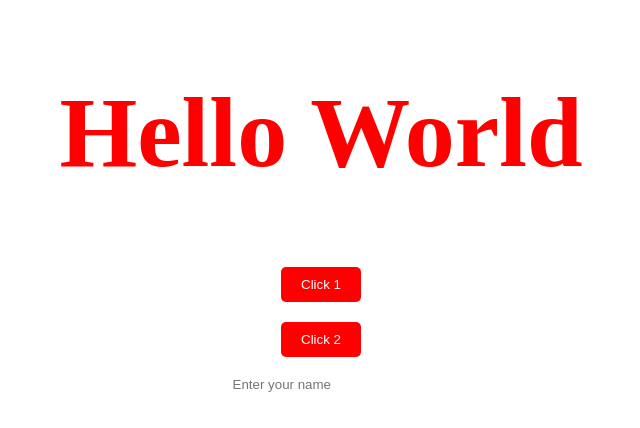
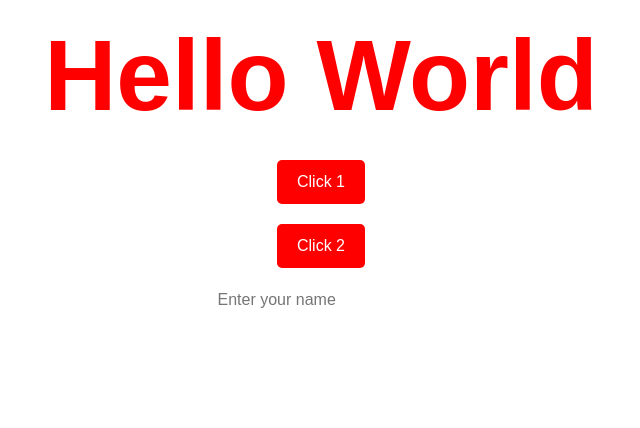
Before and after one commit to janak0ff/Wild-Oasis, a React (Vite) app: page /dashboard in a window 1280 px wide. Shown: the top 428 px of the page, without its empty margins (319-959 px from the left). Built offline with nearby package versions, Linux system fonts and the light colour scheme.

Commit message:
Add global styles to App component

```diff
--- a/src/App.jsx
+++ b/src/App.jsx
@@ -1,4 +1,5 @@
 import styled from "styled-components";
+import { GlobalStyle } from "./styles/GlobalStyle";
 
 function App() {
   const H1 = styled.h1`
@@ -32,12 +33,15 @@
   `;
 
   return (
+    <>
+      <GlobalStyle />
       <Container>
         <H1>Hello World</H1>
         <Button onClick={() => alert("clicked 1")}>Click 1</Button>
         <Button onClick={() => alert("clicked 2")}>Click 2</Button>
         <Input type="text" placeholder="Enter your name" />
       </Container>
+    </>
   );
 }
 
--- /dev/null
+++ b/src/styles/GlobalStyle.jsx
@@ -0,0 +1,192 @@
+import { createGlobalStyle } from "styled-components";
+
+export const GlobalStyle = createGlobalStyle`
+
+/* Colors adapted from https://tailwindcss.com/docs/customizing-colors */
+
+:root {
+  /* Indigo */
+  --color-brand-50: #eef2ff;
+  --color-brand-100: #e0e7ff;
+  --color-brand-200: #c7d2fe;
+  --color-brand-500: #6366f1;
+  --color-brand-600: #4f46e5;
+  --color-brand-700: #4338ca;
+  --color-brand-800: #3730a3;
+  --color-brand-900: #312e81;
+
+  /* Grey */
+  --color-grey-0: #fff;
+  --color-grey-50: #f9fafb;
+  --color-grey-100: #f3f4f6;
+  --color-grey-200: #e5e7eb;
+  --color-grey-300: #d1d5db;
+  --color-grey-400: #9ca3af;
+  --color-grey-500: #6b7280;
+  --color-grey-600: #4b5563;
+  --color-grey-700: #374151;
+  --color-grey-800: #1f2937;
+  --color-grey-900: #111827;
+
+  --color-blue-100: #e0f2fe;
+  --color-blue-700: #0369a1;
+  --color-green-100: #dcfce7;
+  --color-green-700: #15803d;
+  --color-yellow-100: #fef9c3;
+  --color-yellow-700: #a16207;
+  --color-silver-100: #e5e7eb;
+  --color-silver-700: #374151;
+  --color-indigo-100: #e0e7ff;
+  --color-indigo-700: #4338ca;
+
+  --color-red-100: #fee2e2;
+  --color-red-700: #b91c1c;
+  --color-red-800: #991b1b;
+
+  --backdrop-color: rgba(255, 255, 255, 0.1);
+
+  --shadow-sm: 0 1px 2px rgba(0, 0, 0, 0.04);
+  --shadow-md: 0px 0.6rem 2.4rem rgba(0, 0, 0, 0.06);
+  --shadow-lg: 0 2.4rem 3.2rem rgba(0, 0, 0, 0.12);
+
+  --border-radius-tiny: 3px;
+  --border-radius-sm: 5px;
+  --border-radius-md: 7px;
+  --border-radius-lg: 9px;
+
+  /* For dark mode */
+  --image-grayscale: 0;
+  --image-opacity: 100%;
+}
+
+*,
+*::before,
+*::after {
+  box-sizing: border-box;
+  padding: 0;
+  margin: 0;
+
+  /* Creating animations for dark mode */
+  transition: background-color 0.3s, border 0.3s;
+}
+
+html {
+  font-size: 62.5%;
+}
+
+body {
+  font-family: "Poppins", sans-serif;
+  color: var(--color-grey-700);
+
+  transition: color 0.3s, background-color 0.3s;
+  min-height: 100vh;
+  line-height: 1.5;
+  font-size: 1.6rem;
+}
+
+input,
+button,
+textarea,
+select {
+  font: inherit;
+  color: inherit;
+}
+
+button {
+  cursor: pointer;
+}
+
+*:disabled {
+  cursor: not-allowed;
+}
+
+select:disabled,
+input:disabled {
+  background-color: var(--color-grey-200);
+  color: var(--color-grey-500);
+}
+
+input:focus,
+button:focus,
+textarea:focus,
+select:focus {
+  outline: 2px solid var(--color-brand-600);
+  outline-offset: -1px;
+}
+
+/* Parent selector, finally 😃 */
+button:has(svg) {
+  line-height: 0;
+}
+
+a {
+  color: inherit;
+  text-decoration: none;
+}
+
+ul {
+  list-style: none;
+}
+
+p,
+h1,
+h2,
+h3,
+h4,
+h5,
+h6 {
+  overflow-wrap: break-word;
+  hyphens: auto;
+}
+
+img {
+  max-width: 100%;
+
+  /* For dark mode */
+  filter: grayscale(var(--image-grayscale)) opacity(var(--image-opacity));
+}
+
+/*
+FOR DARK MODE
+
+--color-grey-0: #18212f;
+--color-grey-50: #111827;
+--color-grey-100: #1f2937;
+--color-grey-200: #374151;
+--color-grey-300: #4b5563;
+--color-grey-400: #6b7280;
+--color-grey-500: #9ca3af;
+--color-grey-600: #d1d5db;
+--color-grey-700: #e5e7eb;
+--color-grey-800: #f3f4f6;
+--color-grey-900: #f9fafb;
+
+--color-blue-100: #075985;
+--color-blue-700: #e0f2fe;
+--color-green-100: #166534;
+--color-green-700: #dcfce7;
+--color-yellow-100: #854d0e;
+--color-yellow-700: #fef9c3;
+--color-silver-100: #374151;
+--color-silver-700: #f3f4f6;
+--color-indigo-100: #3730a3;
+--color-indigo-700: #e0e7ff;
+
+--color-red-100: #fee2e2;
+--color-red-700: #b91c1c;
+--color-red-800: #991b1b;
+
+--backdrop-color: rgba(0, 0, 0, 0.3);
+
+--shadow-sm: 0 1px 2px rgba(0, 0, 0, 0.4);
+--shadow-md: 0px 0.6rem 2.4rem rgba(0, 0, 0, 0.3);
+--shadow-lg: 0 2.4rem 3.2rem rgba(0, 0, 0, 0.4);
+
+--image-grayscale: 10%;
+--image-opacity: 90%;
+*/
+
+
+`;
+
+export default GlobalStyle;
```
Lines whose indentation alone changed are shown as unchanged.
